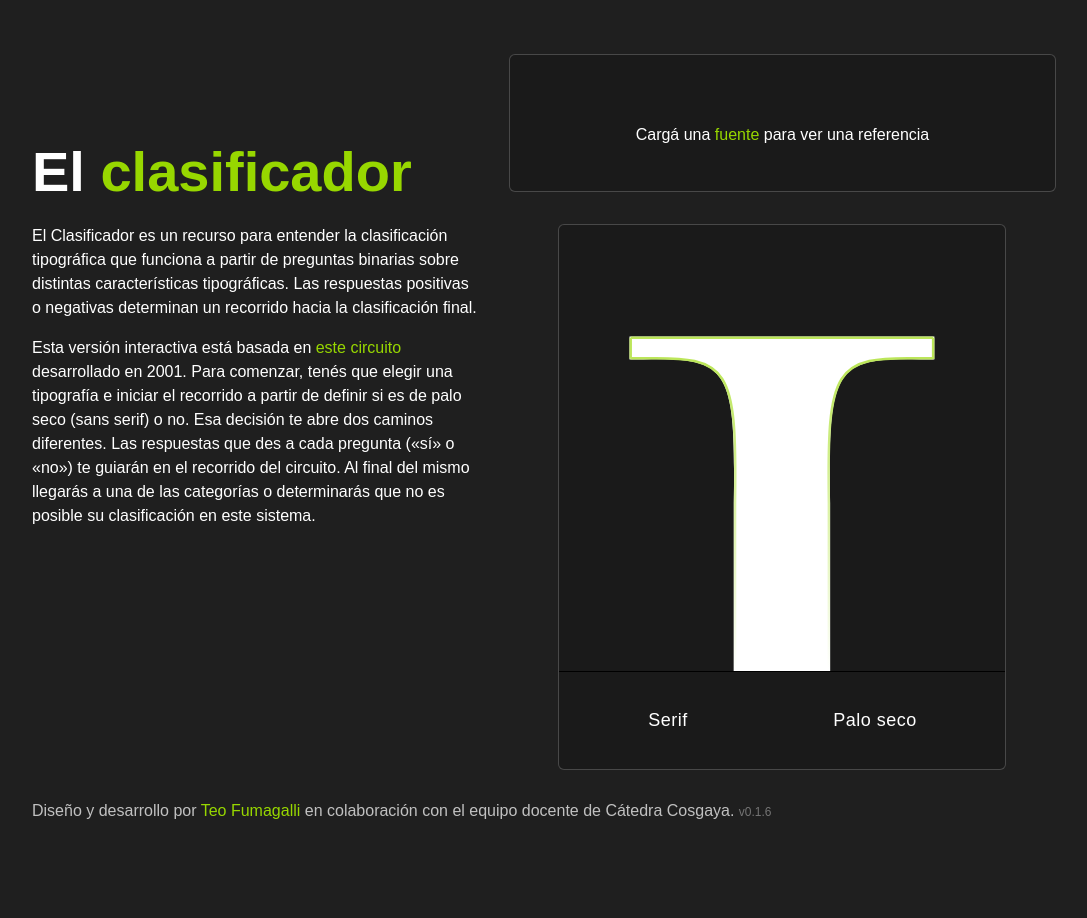
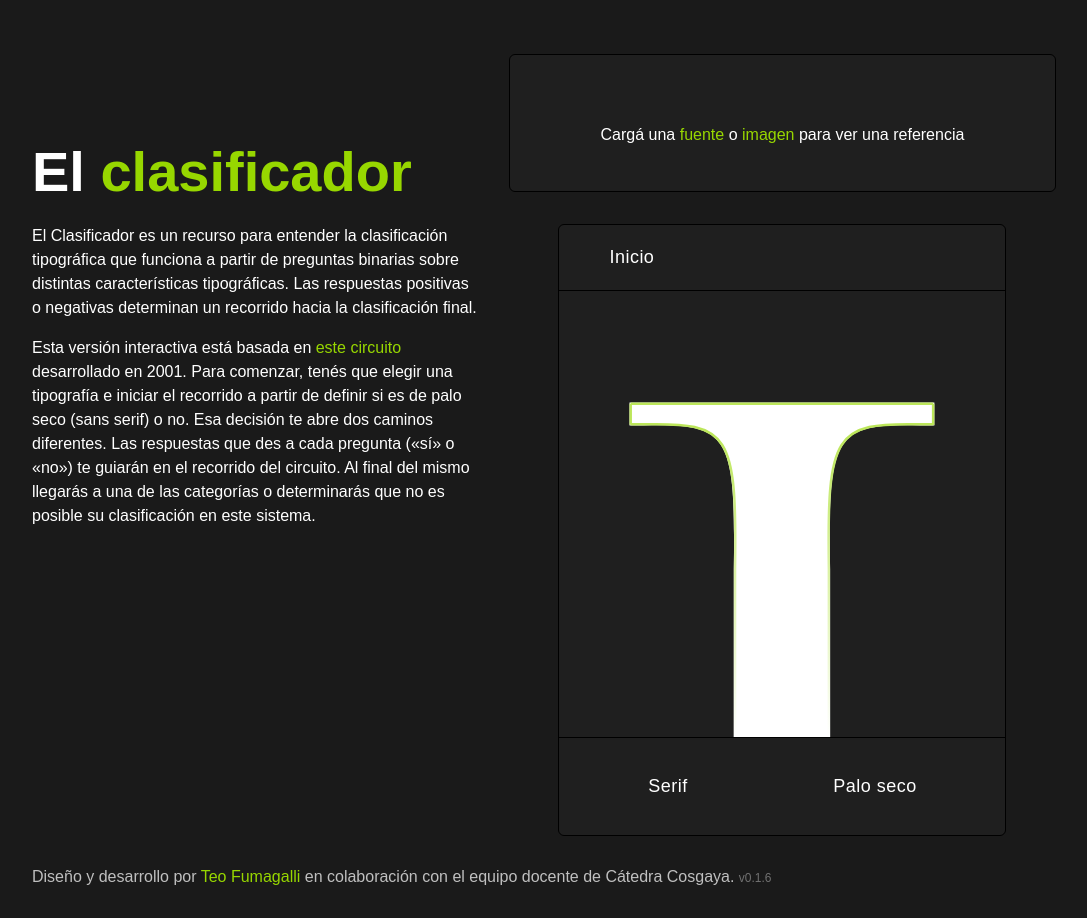
Before and after one commit to teofum/clasificador, a React (Vite) app: page / in a window 1280 px wide. Both pictures are taken after a click on the button "Seguir sin referencia". Shown: the whole page, without its empty margins (96-1183 px from the left). Before the commit the page ends 852 px from the top, so only its background shows below. Built offline with nearby package versions, Linux system fonts and the light colour scheme; a web font is replaced by a local one.

Commit message:
feat: add image upload+crop

```diff
--- a/package.json
+++ b/package.json
@@ -14,6 +14,7 @@
     "opentype.js": "^1.3.4",
     "react": "^17.0.2",
     "react-dom": "^17.0.2",
+    "react-easy-crop": "^4.2.0",
     "react-transition-group": "^4.4.2"
   },
   "devDependencies": {
--- a/src/App.css
+++ b/src/App.css
@@ -50,8 +50,8 @@
 }
 
 .font-upload {
-  background-color: var(--color-base-dark);
-  border: 1px solid var(--color-highlight);
+  background-color: var(--color-base);
+  border: 1px solid var(--color-base-darker);
   border-radius: 6px;
 
   display: grid;
--- a/src/App.tsx
+++ b/src/App.tsx
@@ -1,4 +1,4 @@
-import React, { useState } from 'react';
+import React, { useEffect, useState } from 'react';
 import opentype from 'opentype.js';
 
 import DecisionSlides from './components/DecisionSlides';
@@ -8,12 +8,22 @@ import Anchor from './components/Anchor';
 import './App.css';
 
 import { version } from '../package.json';
+import ImageCropper from './components/ImageCropper';
+import { Area } from 'react-easy-crop';
 
 function App() {
   const [started, setStarted] = useState(false);
+  const [imageUrl, setImageUrl] = useState('');
+  const [image, setImage] = useState<CanvasImageSource | null>(null);
+  const [imageCrop, setImageCrop] = useState<Area | null>(null);
   const [customFont, setCustomFont] = useState('');
   const [customFontName, setCustomFontName] = useState('');
   let fontLoader: HTMLElement | null = null;
+  let imageLoader: HTMLElement | null = null;
+
+  useEffect(() => {
+    if (image && imageCrop) setStarted(true);
+  }, [image, imageCrop]);
 
   const loadFont = async (ev: Event) => {
     const input = ev.target as HTMLInputElement;
@@ -35,6 +45,26 @@ function App() {
       setCustomFontName(fontName);
       setStarted(true);
     }
+  };
+
+  const loadImage = (ev: Event) => {
+    const input = ev.target as HTMLInputElement;
+
+    if (input.files) {
+      const file = input.files[0];
+      const dataUrl = URL.createObjectURL(file);
+
+      setImageUrl(dataUrl);
+    }
+  };
+
+  const onCropComplete = (crop: Area) => {
+    const img = document.createElement('img');
+    img.onload = () => {
+      setImage(img);
+      setImageCrop(crop);
+    };
+    img.src = imageUrl;
   };
 
   return (
@@ -61,9 +91,12 @@ function App() {
       </div>
 
       <div className='font-preview'>
-        <FontPreview fontFace={customFont} fontName={customFontName}
+        <FontPreview
+          fontFace={customFont}
+          fontName={customFontName}
+          refImage={{image: image, crop: imageCrop}}
           loadFont={() => fontLoader?.click()}
-          loadImage={() => fontLoader?.click()} />
+          loadImage={() => imageLoader?.click()} />
       </div>
 
       {!started &&
@@ -73,24 +106,38 @@ function App() {
             ref={el => fontLoader = el}
             onChange={ev => loadFont(ev.nativeEvent)} />
 
+          <input type='file' name='image_loader' id='image_loader'
+            accept='.png, .jpg, .jpeg' hidden
+            ref={el => imageLoader = el}
+            onChange={ev => loadImage(ev.nativeEvent)} />
+
           <button onClick={() => fontLoader?.click()}>
             Cargar fuente (TTF)
           </button>
 
-          {/* <button onClick={() => fontLoader?.click()}>
+          <button onClick={() => imageLoader?.click()}>
             Cargar imagen
-          </button> */}
+          </button>
 
           <button onClick={() => setStarted(true)}>
             Seguir sin referencia
           </button>
         </div>}
 
+      {!started && imageUrl &&
+        <ImageCropper
+          src={imageUrl}
+          onComplete={onCropComplete}
+          onCancel={() => setImageUrl('')}
+        />}
+
       {started &&
         <main className='decision-slides'>
           <DecisionSlides fontName={customFontName} resetFont={() => {
             setCustomFont('');
             setCustomFontName('');
+            setImageUrl('');
+            setImageCrop(null);
             setStarted(false);
           }} />
         </main>}
--- a/src/components/DecisionCard.css
+++ b/src/components/DecisionCard.css
@@ -40,8 +40,8 @@
   width: 100%;
   max-width: calc(100% - 4rem);
 
-  background: var(--color-base-dark);
-  border: 1px solid var(--color-highlight);
+  background: var(--color-base);
+  border: 1px solid var(--color-base-darker);
   border-radius: 6px;
   overflow: hidden;
 }
--- a/src/components/DecisionCard.tsx
+++ b/src/components/DecisionCard.tsx
@@ -51,11 +51,12 @@ const DecisionCard = (props: DecisionCardProps) => {
         isDecision(node) ? (
           <CSSTransition key={node.id} classNames='card' timeout={500}>
             <div className='dcard-root'>
-              {props.node.id !== '01_serif_sans' &&
-                <div className="dcard-top">
+              <div className="dcard-top">
+                {props.node.id !== '01_serif_sans' &&
                   <button onClick={() => props.back()}>Atrás</button>
-                  <button onClick={() => props.reset(true)}>Inicio</button>
-                </div>}
+                }
+                <button onClick={() => props.reset(true)}>Inicio</button>
+              </div>
 
               <div className='dcard-content'>
                 {isAnimation(node) &&
@@ -85,7 +86,7 @@ const DecisionCard = (props: DecisionCardProps) => {
             <div className='dcard-root dcard-end'>
               {node.class &&
                 <div>
-                  Clasificaste {props.fontName} como:
+                  Clasificaste {props.fontName || 'esta familia'} como:
                 </div>}
               {node.class &&
                 <div className="dcard-end-class">
--- a/src/components/FontPreview.css
+++ b/src/components/FontPreview.css
@@ -1,8 +1,13 @@
 .pre-container {
-  background-color: var(--color-base-dark);
-  border: 1px solid var(--color-highlight);
+  display: flex;
+  flex-direction: column;
+
+  background-color: var(--color-base);
+  border: 1px solid var(--color-base-darker);
   border-radius: 6px;
+
   padding: 1.5rem 3rem;
+  overflow: hidden;
 }
 
 .pre-label {
@@ -13,6 +18,7 @@
 }
 
 .pre-font,
+.pre-image,
 .pre-placeholder {
   margin-top: 1.5rem;
 
@@ -30,6 +36,12 @@
   line-height: 4rem;
 }
 
+.pre-image {
+  height: 8.5rem;
+  width: calc(100% + 6rem);
+  margin: -1.5rem -3rem;
+}
+
 @media screen and (max-width: 659px) {
   .pre-font {
     font-size: 3rem;
--- a/src/components/FontPreview.tsx
+++ b/src/components/FontPreview.tsx
@@ -1,10 +1,12 @@
-import React from 'react';
+import React, { useEffect, useRef } from 'react';
+import { Area } from 'react-easy-crop';
 
 import './FontPreview.css';
 
 interface FontPreviewProps {
   fontFace: string;
   fontName: string;
+  refImage: { image: CanvasImageSource | null, crop: Area | null };
   loadFont: () => void;
   loadImage: () => void;
 }
@@ -12,11 +14,39 @@ interface FontPreviewProps {
 const FontPreview = ({
   fontFace,
   fontName,
+  refImage,
   loadFont,
   loadImage
 }: FontPreviewProps) => {
   const previewStyle = {
     fontFamily: fontFace || 'inherit'
+  };
+
+  const hasImage: boolean = refImage.image !== null && refImage.crop !== null;
+
+  const canvasRef = useRef<HTMLCanvasElement>(null);
+  useEffect(() => {
+    if (!refImage.image || !refImage.crop) return;
+
+    const canvas = canvasRef.current;
+    const ctx = canvas?.getContext('2d');
+
+    if (!canvas || !ctx) {
+      console.warn('Image preview: canvas unavailable');
+      return;
+    }
+
+    const canvasBox = canvas.getBoundingClientRect();
+    const aspect = canvasBox.width / canvasBox.height;
+    const { x, y, width } = refImage.crop;
+
+    canvas.width = width;
+    canvas.height = width / aspect;
+    ctx.drawImage(refImage.image, -x, -y);
+  }, [refImage]);
+
+  const canvasStyle = {
+    display: hasImage ? 'initial' : 'none'
   };
 
   return (
@@ -25,14 +55,17 @@ const FontPreview = ({
         {fontName || ''}
       </div>
 
+      <canvas className='pre-image' ref={canvasRef} style={canvasStyle} />
+
       {fontFace &&
         <div className='pre-font' style={previewStyle}>
           ASOMgae
         </div>}
-      {!fontFace &&
+
+      {!fontFace && !hasImage &&
         <div className='pre-placeholder'>
           <span>
-            Cargá una <a onClick={loadFont}>fuente</a> {/* o <a onClick={loadImage}>imagen</a> */} para ver una referencia
+            Cargá una <a onClick={loadFont}>fuente</a> o <a onClick={loadImage}>imagen</a> para ver una referencia
           </span>
         </div>}
     </div>
--- /dev/null
+++ b/src/components/ImageCropper.css
@@ -0,0 +1,41 @@
+.crop-root {
+  position: fixed;
+  top: 0;
+  left: 0;
+  width: 100vw;
+  height: 100vh;
+
+  display: grid;
+  padding: 4rem;
+  grid-template-columns: 100%;
+  grid-template-rows: auto 1fr;
+  gap: 2rem;
+
+  background-color: var(--color-base-dark);
+  z-index: 100;
+}
+
+.crop-content {
+  position: relative;
+
+  border: 1px solid var(--color-base-darker);
+  border-radius: var(--border-radius-md);
+  overflow: hidden;
+}
+
+.crop-buttons {
+  justify-self: center;
+
+  border: 1px solid var(--color-base-darker);
+  border-radius: var(--border-radius-md);
+  overflow: hidden;
+}
+
+.crop-buttons > button {
+  font-size: 2em;
+  border-radius: 5px;
+}
+
+.crop-cancel {
+  --color-accent: var(--color-warn); /* redefine accent to red for cancel */
+}
--- /dev/null
+++ b/src/components/ImageCropper.tsx
@@ -0,0 +1,63 @@
+import React, { useCallback, useState } from 'react';
+import Cropper, { Area } from 'react-easy-crop';
+
+import './ImageCropper.css';
+
+interface ImageCropperProps {
+  src: string;
+  onComplete: (croppedArea: Area) => void;
+  onCancel: () => void;
+}
+
+const ImageCropper = ({
+  src,
+  onComplete,
+  onCancel
+}: ImageCropperProps) => {
+  const [crop, setCrop] = useState({ x: 0, y: 0 });
+  const [zoom, setZoom] = useState(1);
+  const [rotation, setRotation] = useState(0);
+  const [croppedArea, setCroppedArea] = useState({
+    x: 0,
+    y: 0,
+    width: 0,
+    height: 0
+  });
+
+  const onCropComplete = useCallback((_, croppedArea: Area) => {
+    console.log(croppedArea);
+    setCroppedArea(croppedArea);
+  }, []);
+
+  return (
+    <div className='crop-root'>
+      <div className='crop-buttons'>
+        <button
+          onClick={() => onComplete(croppedArea)}>
+          ✔
+        </button>
+
+        <button className='crop-cancel'
+          onClick={onCancel}>
+          ✖
+        </button>
+      </div>
+
+      <div className='crop-content'>
+        <Cropper
+          image={src}
+          crop={crop}
+          zoom={zoom}
+          rotation={rotation}
+          aspect={4}
+          onCropChange={setCrop}
+          onZoomChange={setZoom}
+          onRotationChange={setRotation}
+          onCropComplete={onCropComplete}
+        />
+      </div>
+    </div>
+  );
+};
+
+export default ImageCropper;
--- a/src/styles/theme.css
+++ b/src/styles/theme.css
@@ -31,7 +31,7 @@
 }
 
 body {
-  background-color: var(--color-base);
+  background-color: var(--color-base-dark);
   color: var(--color-text);
 }
 
```
Also changed, not shown: 1 other file (tests, documents, lock files or other folders).
